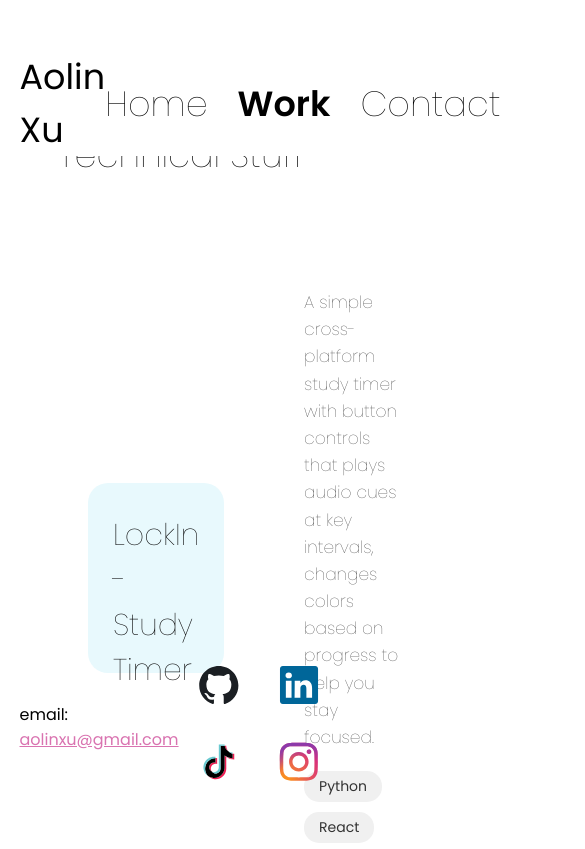
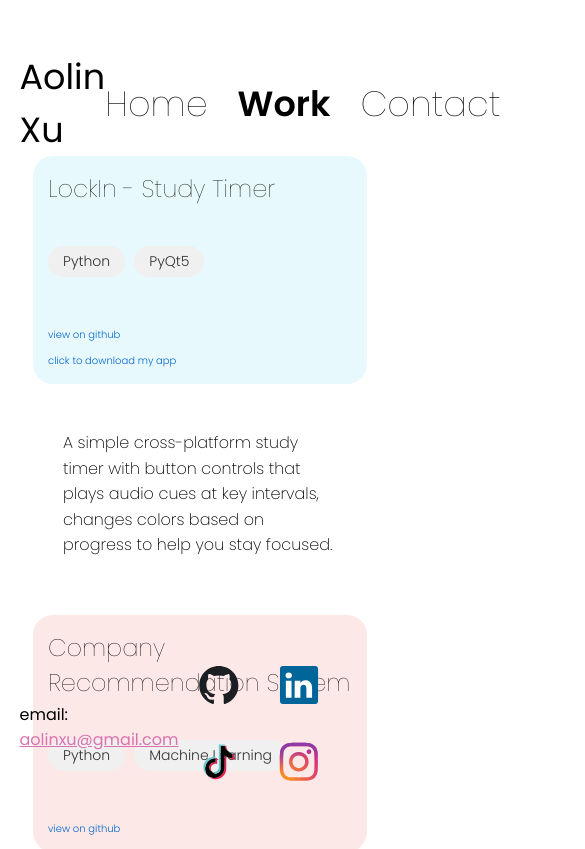
Before and after one commit to aolinxuu/personal-website, a React (Create React App) app: page /work in a window 390 px wide. Shown: the top 849 px of the page, 585 px wide, since content can reach past the window. Built offline with nearby package versions, Linux system fonts and the light colour scheme.

Commit message:
fix work styles

```diff
--- a/src/pages/Work.css
+++ b/src/pages/Work.css
@@ -1,60 +1,75 @@
+/* Main Container Styles */
 .work-container {
   display: flex;
   flex-direction: column;
-  padding: 140px 100px;
-}
-.work-title {
-  font-size: 35px;
-  font-weight: 100;
-  padding-left: 30px;
-  padding-top: 20px;
-  padding-bottom: 40px;
+  padding: clamp(80px, 10vw, 140px) clamp(40px, 8vw, 100px);
 }
 
+/* Title Styles */
+.work-title {
+  font-size: clamp(28px, 3vw, 35px);
+  font-weight: 100;
+  padding: clamp(15px, 2vw, 20px) 0 clamp(30px, 3vw, 40px) clamp(50px, 8vw, 100px);
+}
+
+/* Projects Container Layout */
 .projects-container {
   display: flex;
   flex-direction: column;
-  gap: 40px;
-  padding-left: 50px;
+  gap: clamp(20px, 3vw, 40px);
+  padding-left: clamp(20px, 4vw, 50px);
 }
 
+/* Project Row Layout */
 .project-row {
   display: flex;
   padding: 1px 10px;
   align-items: center;
+  padding-left: clamp(50px, 15vw, 150px);
 }
 
+/* Project Card Base Styles */
 .project-card {
-  width: 400px;
-  height: 190px;
+  width: clamp(300px, 30vw, 400px);
+  min-height: auto;
   border-radius: 20px;
   text-align: left;
   flex-direction: column;
   justify-content: flex-start;
   align-items: flex-start;
-  padding: 0px 25px;
-  font-size: 30px;
+  padding: clamp(15px, 2vw, 25px);
+  font-size: clamp(24px, 3vw, 30px);
   font-weight: 100;
+  position: relative;
+  display: flex;
 }
 
+.project-card p {
+  margin: 0;
+  margin-bottom: 20px;
+}
+
+/* Project Description Styles */
 .project-description {
   flex: 1;
-  padding: 50px 80px;
-  font-size: 17px;
-  font-weight: 100;
+  padding: clamp(30px, 4vw, 50px) clamp(40px, 6vw, 80px);
+  padding-right: clamp(100px, 20vw, 300px);
+  font-size: clamp(16px, 2vw, 20px);
+  font-weight: 200;
 }
 
 .project-description p {
   line-height: 1.6;
-  color: #333;
+  color: black;
   margin-bottom: 20px;
 }
 
+/* Tags Container and Tag Styles */
 .tags-container {
   display: flex;
   flex-wrap: wrap;
-  gap: 10px;
-  margin-top: 20px;
+  gap: 9px;
+  margin-bottom: 10px;
 }
 
 .tag {
@@ -63,10 +78,10 @@
   border-radius: 15px;
   font-size: 14px;
   color: #333;
-  font-weight: 400;
+  font-weight: 300;
 }
 
-/* Individual card colors */
+/* Individual Project Card Colors */
 .study-timer-card {
   background-color: #e8f9fd;
 }
@@ -75,11 +90,91 @@
   background-color: #fde8e8;
 }
 
-@media (max-width: 768px) {
+/* Links Container and Link Styles */
+.links-container {
+  position: relative;
+  display: flex;
+  flex-direction: column;
+  gap: 0px;
+  margin-top: 9px;
+  font-size: clamp(10px, 2vw, 14px);
+  font-weight: 300;
+}
+
+.github-link a,
+.download-link a {
+  color: #0066cc;
+  text-decoration: none;
+}
+
+.github-link a:hover,
+.download-link a:hover {
+  text-decoration: underline;
+}
+
+/* Responsive Design */
+@media (max-width: 1200px) {
+  .project-card {
+    width: clamp(280px, 25vw, 350px);
+  }
+}
+
+@media (max-width: 1000px) {
+  .project-card {
+    width: clamp(250px, 20vw, 300px);
+  }
+}
+
+@media (max-width: 1000px) {
+  /* Container Adjustments */
   .work-container {
-    padding: 100px 20px;
+    padding: clamp(60px, 8vw, 100px) clamp(20px, 4vw, 40px);
   }
+
+  /* Project Row Adjustments */
+  .project-row {
+    flex-direction: column;
+    padding-left: 0;
+    gap: clamp(15px, 2vw, 20px);
+  }
+
+  /* Project Card Adjustments */
   .project-card {
     width: 100%;
+    min-height: auto;
+    padding: clamp(15px, 2vw, 20px);
+  }
+
+  /* Description Adjustments */
+  .project-description {
+    padding: clamp(15px, 2vw, 20px);
+    padding-right: clamp(15px, 2vw, 20px);
+  }
+
+  /* Tags and Link Adjustments */
+  .tags-container {
+    position: static;
+    margin-top: 20px;
+    margin-bottom: 20px;
+  }
+
+  .github-link,
+  .download-link {
+    position: static;
+    margin-top: 20px;
   }
 }
+
+@media (max-width: 900px) {
+  /* Tags and Link Adjustments */
+  .links-container {
+    position: static;
+    margin-top: 20px;
+  }
+
+  .github-link,
+  .download-link {
+    position: static;
+    margin-top: 10px;
+  }
+}
--- a/src/pages/Work.jsx
+++ b/src/pages/Work.jsx
@@ -9,33 +9,44 @@ const Work = () => {
         <div className="project-row">
           <div className="project-card study-timer-card">
             <p>LockIn - Study Timer</p>
+            <div className="tags-container">
+              <div className="tag">Python</div>
+              <div className="tag">PyQt5</div>
+            </div>
+            <div className="links-container">
+              <div className="github-link">
+                <a href="https://github.com/aolin-zhang/LockIn">view on github</a>
+              </div>
+              <div className="download-link">
+                <a href="/path-to-download">click to download my app</a>
+              </div>
+            </div>
           </div>
           <div className="project-description">
             <p>
               A simple cross-platform study timer with button controls that plays audio cues at key intervals, changes
               colors based on progress to help you stay focused.
             </p>
-            <div className="tags-container">
-              <div className="tag">Python</div>
-              <div className="tag">React</div>
-              <div className="tag">JavaScript</div>
-            </div>
           </div>
         </div>
         <div className="project-row">
           <div className="project-card company-card">
             <p>Company Recommendation System</p>
+            <div className="tags-container">
+              <div className="tag">Python</div>
+              <div className="tag">Machine Learning</div>
+            </div>
+            <div className="links-container">
+              <div className="github-link">
+                <a href="https://github.com/aolin-zhang/LockIn">view on github</a>
+              </div>
+            </div>
           </div>
           <div className="project-description">
             <p>
               Description of your work at OpenAI goes here. You can include details about your role, projects, and
               achievements.
             </p>
-            <div className="tags-container">
-              <div className="tag">Python</div>
-              <div className="tag">Machine Learning</div>
-              <div className="tag">Data Analysis</div>
-            </div>
           </div>
         </div>
       </div>
```
